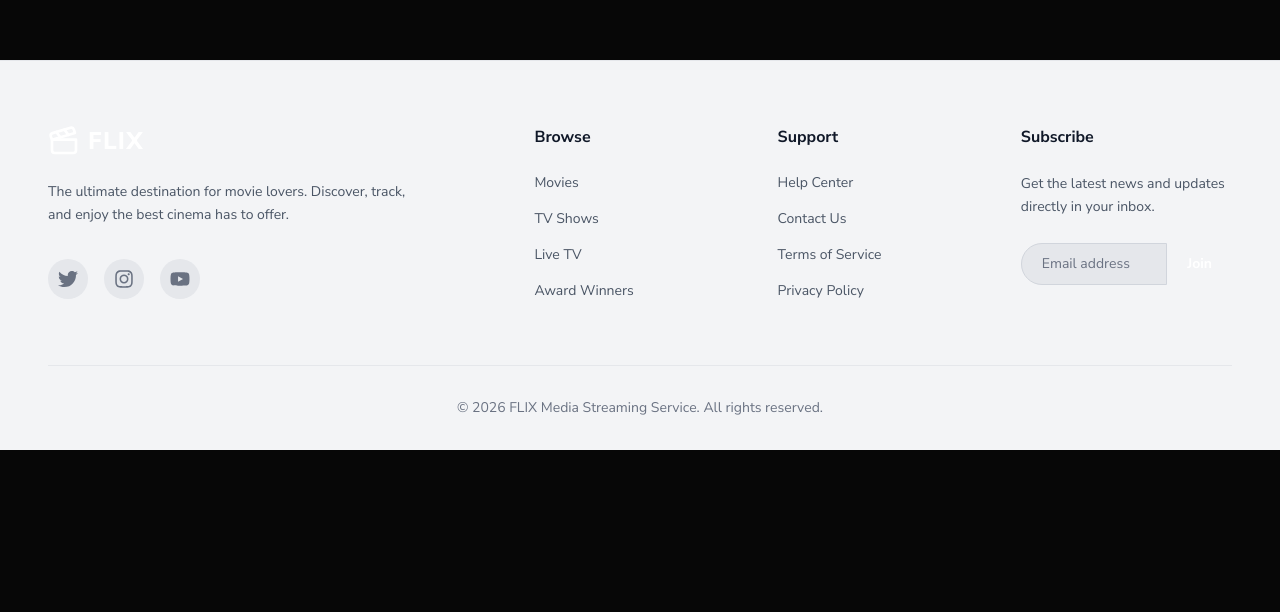
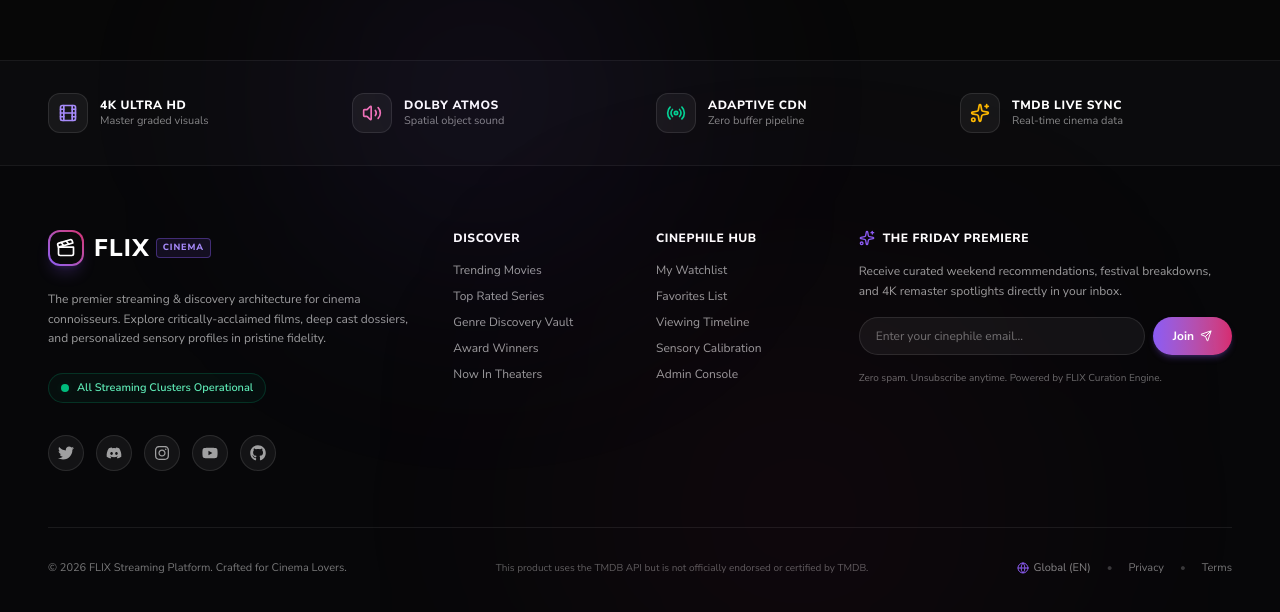
Before and after one commit to NasimReja077/Flixora-Movie-Explorer, a React app in the folder Frontend/: page / in a window 1280 px wide. Shown: the part 740-1352 px from the top of the page. Before the commit the page ends 1190 px from the top, so only its background shows below. Built offline with nearby package versions, Linux system fonts and the light colour scheme; no server answers; the HTML template or start-up script is replaced by a standard one.

Commit message:
feat: revamp Footer component with enhanced UI, newsletter subscription, and social links

```diff
--- a/Frontend/src/components/common/Footer.jsx
+++ b/Frontend/src/components/common/Footer.jsx
@@ -1,89 +1,319 @@
-import { Clapperboard } from 'lucide-react';
-import { FaInstagram, FaTwitter, FaYoutube } from 'react-icons/fa';
+import { useState } from 'react';
 import { Link } from 'react-router-dom';
+import {
+  Clapperboard,
+  Sparkles,
+  Tv,
+  Film,
+  Compass,
+  Bookmark,
+  Heart,
+  History,
+  ShieldCheck,
+  Send,
+  Globe,
+  Radio,
+  CheckCircle2,
+  Volume2,
+} from 'lucide-react';
+import { FaTwitter, FaDiscord, FaInstagram, FaYoutube, FaGithub } from 'react-icons/fa';
+import toast from 'react-hot-toast';
 
-const Footer = () => {
+export default function Footer() {
+  const [newsletterEmail, setNewsletterEmail] = useState('');
+  const [subscribed, setSubscribed] = useState(false);
+
+  const handleSubscribe = (e) => {
+    e.preventDefault();
+    if (!newsletterEmail.trim() || !newsletterEmail.includes('@')) {
+      toast.error('Please enter a valid email address.');
+      return;
+    }
+    setSubscribed(true);
+    toast.success('Welcome to the FLIX Cinephile Club! Check your inbox for your premiere guide.');
+    setNewsletterEmail('');
+  };
+
   return (
-        <footer className="bg-gray-100 dark:bg-bg-dark border-t border-gray-200 dark:border-white/5 pt-16 pb-8 text-sm transition-colors duration-300">
-            <div className="max-w-360 mx-auto px-6 lg:px-12">
-                <div className="grid grid-cols-1 md:grid-cols-2 lg:grid-cols-5 gap-10 lg:gap-8 mb-16">
+    <footer className="relative border-t border-white/[0.08] bg-[#070709] text-white selection:bg-[#8b5cf6] selection:text-white">
+      {/* Ambient background glows */}
+      <div className="pointer-events-none absolute -top-32 left-1/4 h-80 w-80 rounded-full bg-[#8b5cf6]/10 blur-[130px]" />
+      <div className="pointer-events-none absolute top-1/2 right-1/4 h-80 w-80 rounded-full bg-[#d62b70]/10 blur-[140px]" />
 
-                    {/* Brand & Description */}
-                    <div className="lg:col-span-2 space-y-6">
-                        <Link to="/" className="flex items-center gap-2">
-                            <Clapperboard className="w-8 h-8 text-brand-red" />
-                            <span className="text-brand-red font-black text-2xl tracking-wider">FLIX</span>
+      {/* 1. Cinema Highlights Strip */}
+      <div className="border-b border-white/[0.06] bg-white/[0.015] py-8">
+        <div className="mx-auto max-w-7xl px-6 md:px-12">
+          <div className="grid grid-cols-2 gap-6 md:grid-cols-4 lg:gap-8">
+            <div className="flex items-center gap-3">
+              <div className="flex h-10 w-10 shrink-0 items-center justify-center rounded-xl border border-white/10 bg-white/5 text-[#a78bfa]">
+                <Film className="h-5 w-5" />
+              </div>
+              <div>
+                <h4 className="text-xs font-black uppercase tracking-wider text-white">
+                  4K Ultra HD
+                </h4>
+                <p className="text-[11px] text-white/50">Master graded visuals</p>
+              </div>
+            </div>
+
+            <div className="flex items-center gap-3">
+              <div className="flex h-10 w-10 shrink-0 items-center justify-center rounded-xl border border-white/10 bg-white/5 text-[#f472b6]">
+                <Volume2 className="h-5 w-5" />
+              </div>
+              <div>
+                <h4 className="text-xs font-black uppercase tracking-wider text-white">
+                  Dolby Atmos
+                </h4>
+                <p className="text-[11px] text-white/50">Spatial object sound</p>
+              </div>
+            </div>
+
+            <div className="flex items-center gap-3">
+              <div className="flex h-10 w-10 shrink-0 items-center justify-center rounded-xl border border-white/10 bg-white/5 text-emerald-400">
+                <Radio className="h-5 w-5" />
+              </div>
+              <div>
+                <h4 className="text-xs font-black uppercase tracking-wider text-white">
+                  Adaptive CDN
+                </h4>
+                <p className="text-[11px] text-white/50">Zero buffer pipeline</p>
+              </div>
+            </div>
+
+            <div className="flex items-center gap-3">
+              <div className="flex h-10 w-10 shrink-0 items-center justify-center rounded-xl border border-white/10 bg-white/5 text-amber-400">
+                <Sparkles className="h-5 w-5" />
+              </div>
+              <div>
+                <h4 className="text-xs font-black uppercase tracking-wider text-white">
+                  TMDB Live Sync
+                </h4>
+                <p className="text-[11px] text-white/50">Real-time cinema data</p>
+              </div>
+            </div>
+          </div>
+        </div>
+      </div>
+
+      {/* 2. Main Navigation & Information Grid */}
+      <div className="mx-auto max-w-7xl px-6 py-16 md:px-12">
+        <div className="grid grid-cols-1 gap-12 sm:grid-cols-2 md:grid-cols-3 lg:grid-cols-12 lg:gap-8">
+          {/* Brand & Elevator Column (4 cols) */}
+          <div className="space-y-6 sm:col-span-2 md:col-span-3 lg:col-span-4">
+            <Link to="/" className="inline-flex items-center gap-2.5 outline-none">
+              <div className="relative flex h-9 w-9 items-center justify-center rounded-xl bg-gradient-to-tr from-[#8b5cf6] to-[#d62b70] p-0.5 shadow-lg shadow-[#8b5cf6]/20">
+                <div className="flex h-full w-full items-center justify-center rounded-[10px] bg-[#090909]">
+                  <Clapperboard className="h-5 w-5 text-white" />
+                </div>
+              </div>
+              <div className="flex items-center gap-1.5">
+                <span className="text-2xl font-black tracking-wider text-white">
+                  FLIX
+                </span>
+                <span className="rounded border border-[#8b5cf6]/40 bg-[#8b5cf6]/10 px-1.5 py-0.5 text-[9px] font-black uppercase tracking-widest text-[#a78bfa]">
+                  CINEMA
+                </span>
+              </div>
             </Link>
-                        <p className="text-gray-600 dark:text-gray-400 font-medium leading-relaxed max-w-sm">
-                            The ultimate destination for movie lovers. Discover, track, and enjoy the best cinema has to offer.
+
+            <p className="max-w-sm text-xs leading-relaxed text-white/60">
+              The premier streaming & discovery architecture for cinema connoisseurs. Explore critically-acclaimed films, deep cast dossiers, and personalized sensory profiles in pristine fidelity.
             </p>
-                        <div className="flex items-center gap-4 pt-2">
-                            <a href="#" className="w-10 h-10 rounded-full bg-gray-200 dark:bg-white/5 flex items-center justify-center hover:bg-brand-red hover:text-white transition-colors text-gray-500 dark:text-gray-400">
-                                <FaTwitter className="w-5 h-5" />
+
+            {/* Platform Status Pill */}
+            <div className="flex items-center gap-2 rounded-full border border-emerald-500/20 bg-emerald-500/5 px-3 py-1.5 text-[11px] font-semibold text-emerald-300 w-fit">
+              <span className="relative flex h-2 w-2">
+                <span className="absolute inline-flex h-full w-full animate-ping rounded-full bg-emerald-400 opacity-75" />
+                <span className="relative inline-flex h-2 w-2 rounded-full bg-emerald-500" />
+              </span>
+              <span>All Streaming Clusters Operational</span>
+            </div>
+
+            {/* Social Links */}
+            <div className="flex items-center gap-3 pt-2">
+              <a
+                href="https://twitter.com"
+                target="_blank"
+                rel="noreferrer"
+                aria-label="FLIX Twitter"
+                className="flex h-9 w-9 items-center justify-center rounded-full border border-white/10 bg-white/5 text-white/60 transition hover:border-[#8b5cf6] hover:bg-[#8b5cf6]/10 hover:text-white"
+              >
+                <FaTwitter className="h-4 w-4" />
               </a>
-                            <a href="#" className="w-10 h-10 rounded-full bg-gray-200 dark:bg-white/5 flex items-center justify-center hover:bg-brand-red hover:text-white transition-colors text-gray-500 dark:text-gray-400">
-                                <FaInstagram className="w-5 h-5" />
+              <a
+                href="https://discord.com"
+                target="_blank"
+                rel="noreferrer"
+                aria-label="FLIX Discord"
+                className="flex h-9 w-9 items-center justify-center rounded-full border border-white/10 bg-white/5 text-white/60 transition hover:border-[#8b5cf6] hover:bg-[#8b5cf6]/10 hover:text-white"
+              >
+                <FaDiscord className="h-4 w-4" />
               </a>
-                            <a href="#" className="w-10 h-10 rounded-full bg-gray-200 dark:bg-white/5 flex items-center justify-center hover:bg-brand-red hover:text-white transition-colors text-gray-500 dark:text-gray-400">
-                                <FaYoutube className="w-5 h-5" />
+              <a
+                href="https://instagram.com"
+                target="_blank"
+                rel="noreferrer"
+                aria-label="FLIX Instagram"
+                className="flex h-9 w-9 items-center justify-center rounded-full border border-white/10 bg-white/5 text-white/60 transition hover:border-[#d62b70] hover:bg-[#d62b70]/10 hover:text-white"
+              >
+                <FaInstagram className="h-4 w-4" />
+              </a>
+              <a
+                href="https://youtube.com"
+                target="_blank"
+                rel="noreferrer"
+                aria-label="FLIX YouTube"
+                className="flex h-9 w-9 items-center justify-center rounded-full border border-white/10 bg-white/5 text-white/60 transition hover:border-[#d62b70] hover:bg-[#d62b70]/10 hover:text-white"
+              >
+                <FaYoutube className="h-4 w-4" />
+              </a>
+              <a
+                href="https://github.com"
+                target="_blank"
+                rel="noreferrer"
+                aria-label="FLIX GitHub"
+                className="flex h-9 w-9 items-center justify-center rounded-full border border-white/10 bg-white/5 text-white/60 transition hover:border-white hover:bg-white/10 hover:text-white"
+              >
+                <FaGithub className="h-4 w-4" />
               </a>
             </div>
           </div>
 
-                    {/* Browse Links */}
-                    <div className="space-y-6">
-                        <h4 className="text-gray-900 dark:text-white font-bold text-base">Browse</h4>
-                        <ul className="space-y-4 text-gray-600 dark:text-gray-400 font-medium">
-                            <li><Link to="/movies" className="hover:text-gray-900 dark:hover:text-white transition-colors">Movies</Link></li>
-                            <li><Link to="/tv" className="hover:text-gray-900 dark:hover:text-white transition-colors">TV Shows</Link></li>
-                            <li><Link to="/live" className="hover:text-gray-900 dark:hover:text-white transition-colors">Live TV</Link></li>
-                            <li><Link to="/awards" className="hover:text-gray-900 dark:hover:text-white transition-colors">Award Winners</Link></li>
+          {/* Discovery Column (2 cols) */}
+          <div className="space-y-4 lg:col-span-2">
+            <h4 className="text-xs font-black uppercase tracking-wider text-white">
+              Discover
+            </h4>
+            <ul className="space-y-2.5 text-xs font-medium text-white/60">
+              <li>
+                <Link to="/movies" className="transition hover:text-white hover:translate-x-0.5 inline-block">
+                  Trending Movies
+                </Link>
+              </li>
+              <li>
+                <Link to="/tv" className="transition hover:text-white hover:translate-x-0.5 inline-block">
+                  Top Rated Series
+                </Link>
+              </li>
+              <li>
+                <Link to="/genres" className="transition hover:text-white hover:translate-x-0.5 inline-block">
+                  Genre Discovery Vault
+                </Link>
+              </li>
+              <li>
+                <Link to="/movies?sort=vote_average.desc" className="transition hover:text-white hover:translate-x-0.5 inline-block">
+                  Award Winners
+                </Link>
+              </li>
+              <li>
+                <Link to="/movies?sort=release_date.desc" className="transition hover:text-white hover:translate-x-0.5 inline-block">
+                  Now In Theaters
+                </Link>
+              </li>
             </ul>
           </div>
 
-                    {/* Support Links */}
-                    <div className="space-y-6">
-                        <h4 className="text-gray-900 dark:text-white font-bold text-base">Support</h4>
-                        <ul className="space-y-4 text-gray-600 dark:text-gray-400 font-medium">
-                            <li><Link to="/help" className="hover:text-gray-900 dark:hover:text-white transition-colors">Help Center</Link></li>
-                            <li><Link to="/contact" className="hover:text-gray-900 dark:hover:text-white transition-colors">Contact Us</Link></li>
-                            <li><Link to="/terms" className="hover:text-gray-900 dark:hover:text-white transition-colors">Terms of Service</Link></li>
-                            <li><Link to="/privacy" className="hover:text-gray-900 dark:hover:text-white transition-colors">Privacy Policy</Link></li>
+          {/* Cinephile Hub (2 cols) */}
+          <div className="space-y-4 lg:col-span-2">
+            <h4 className="text-xs font-black uppercase tracking-wider text-white">
+              Cinephile Hub
+            </h4>
+            <ul className="space-y-2.5 text-xs font-medium text-white/60">
+              <li>
+                <Link to="/watchlist" className="transition hover:text-white hover:translate-x-0.5 inline-block">
+                  My Watchlist
+                </Link>
+              </li>
+              <li>
+                <Link to="/favorites" className="transition hover:text-white hover:translate-x-0.5 inline-block">
+                  Favorites List
+                </Link>
+              </li>
+              <li>
+                <Link to="/history" className="transition hover:text-white hover:translate-x-0.5 inline-block">
+                  Viewing Timeline
+                </Link>
+              </li>
+              <li>
+                <Link to="/profile" className="transition hover:text-white hover:translate-x-0.5 inline-block">
+                  Sensory Calibration
+                </Link>
+              </li>
+              <li>
+                <Link to="/admin" className="transition hover:text-[#a78bfa] hover:translate-x-0.5 inline-block">
+                  Admin Console
+                </Link>
+              </li>
             </ul>
           </div>
 
-                    {/* Subscribe */}
-                    <div className="space-y-6">
-                        <h4 className="text-gray-900 dark:text-white font-bold text-base">Subscribe</h4>
-                        <p className="text-gray-600 dark:text-gray-400 font-medium leading-relaxed">
-                            Get the latest news and updates directly in your inbox.
+          {/* Newsletter / VIP Club (4 cols) */}
+          <div className="space-y-4 sm:col-span-2 md:col-span-3 lg:col-span-4">
+            <div className="flex items-center gap-2">
+              <Sparkles className="h-4 w-4 text-[#8b5cf6]" />
+              <h4 className="text-xs font-black uppercase tracking-wider text-white">
+                The Friday Premiere
+              </h4>
+            </div>
+            <p className="text-xs leading-relaxed text-white/60">
+              Receive curated weekend recommendations, festival breakdowns, and 4K remaster spotlights directly in your inbox.
             </p>
-                        <form className="flex mt-4" onSubmit={(e) => e.preventDefault()}>
+
+            {subscribed ? (
+              <div className="flex items-center gap-2 rounded-xl border border-emerald-500/20 bg-emerald-500/10 p-3 text-xs font-semibold text-emerald-300">
+                <CheckCircle2 className="h-4 w-4 shrink-0 text-emerald-400" />
+                <span>You're subscribed to the Cinephile VIP Dispatch!</span>
+              </div>
+            ) : (
+              <form onSubmit={handleSubscribe} className="flex flex-col gap-2 sm:flex-row">
                 <input
                   type="email"
-                                placeholder="Email address"
-                                className="bg-gray-200 dark:bg-white/5 border border-gray-300 dark:border-white/10 rounded-l-full px-5 py-3 xl:py-2.5 outline-none text-gray-900 dark:text-white placeholder-gray-500 w-full focus:border-gray-400 dark:focus:border-white/30 transition-colors"
+                  value={newsletterEmail}
+                  onChange={(e) => setNewsletterEmail(e.target.value)}
+                  placeholder="Enter your cinephile email..."
                   required
+                  className="w-full rounded-full border border-white/10 bg-white/5 px-4 py-2.5 text-xs text-white placeholder-white/40 outline-none transition focus:border-[#8b5cf6] focus:bg-white/10"
                 />
                 <button
                   type="submit"
-                                className="bg-brand-red hover:bg-red-700 text-white px-6 xl:px-5 py-3 xl:py-2.5 rounded-r-full font-bold transition-colors"
+                  className="flex shrink-0 items-center justify-center gap-1.5 rounded-full bg-gradient-to-r from-[#8b5cf6] to-[#d62b70] px-5 py-2.5 text-xs font-bold text-white shadow-md shadow-[#8b5cf6]/25 transition hover:brightness-110 active:scale-95"
                 >
-                                Join
+                  <span>Join</span>
+                  <Send className="h-3 w-3" />
                 </button>
               </form>
+            )}
+
+            <p className="text-[10px] text-white/40">
+              Zero spam. Unsubscribe anytime. Powered by FLIX Curation Engine.
+            </p>
+          </div>
         </div>
 
+        {/* 3. Bottom Legal & TMDB Attributions Bar */}
+        <div className="mt-14 flex flex-col items-center justify-between gap-4 border-t border-white/[0.08] pt-8 text-[11px] text-white/45 md:flex-row">
+          <p>© {new Date().getFullYear()} FLIX Streaming Platform. Crafted for Cinema Lovers.</p>
+
+          <p className="max-w-md text-center text-[10px] text-white/35">
+            This product uses the TMDB API but is not officially endorsed or certified by TMDB.
+          </p>
+
+          <div className="flex items-center gap-4">
+            <span className="flex items-center gap-1 text-white/50">
+              <Globe className="h-3 w-3 text-[#8b5cf6]" />
+              <span>Global (EN)</span>
+            </span>
+            <span className="text-white/20">•</span>
+            <a href="#privacy" onClick={(e) => e.preventDefault()} className="hover:text-white transition">
+              Privacy
+            </a>
+            <span className="text-white/20">•</span>
+            <a href="#terms" onClick={(e) => e.preventDefault()} className="hover:text-white transition">
+              Terms
+            </a>
           </div>
-
-                {/* Copyright */}
-                <div className="pt-8 border-t border-gray-200 dark:border-white/5 text-center text-gray-500 font-medium">
-                    <p>© {new Date().getFullYear()} FLIX Media Streaming Service. All rights reserved.</p>
         </div>
       </div>
     </footer>
   );
-};
-
-
-export default Footer;
+}
```
Lines whose indentation alone changed are shown as unchanged.
